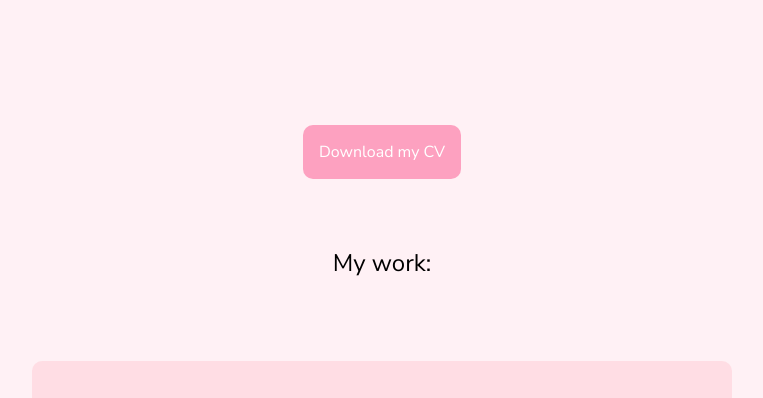
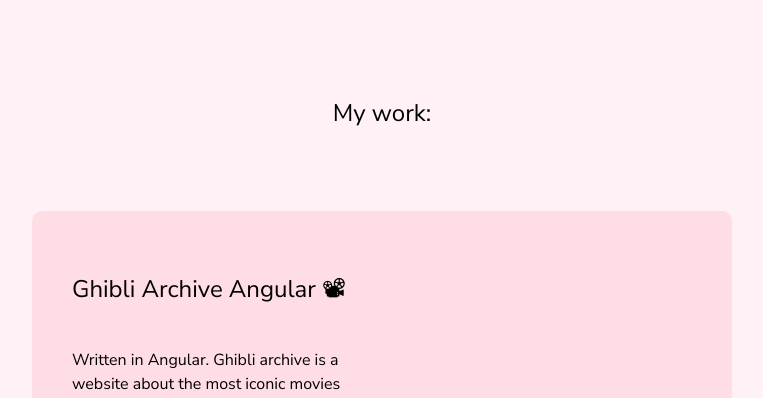
Before and after one commit to brunabrunabruna/portfolio-website, a website: page index.html in a window 1280 px wide. Shown: the part 803-1201 px from the top of the page, without its empty margins (258-1021 px from the left). Drawn offline with Linux system fonts and the light colour scheme.

Commit message:
disabled cv download

```diff
--- a/index.html
+++ b/index.html
@@ -92,7 +92,7 @@
 
 
 
-    <a href="./img/bruna-portrait.jpg" class="button" download >Download my CV</a>
+    <!-- <a href="./img/bruna-portrait.jpg" class="button" download >Download my CV</a> -->
 </div>
   </article>
   <section id="work" class="work-wrapper">
```
